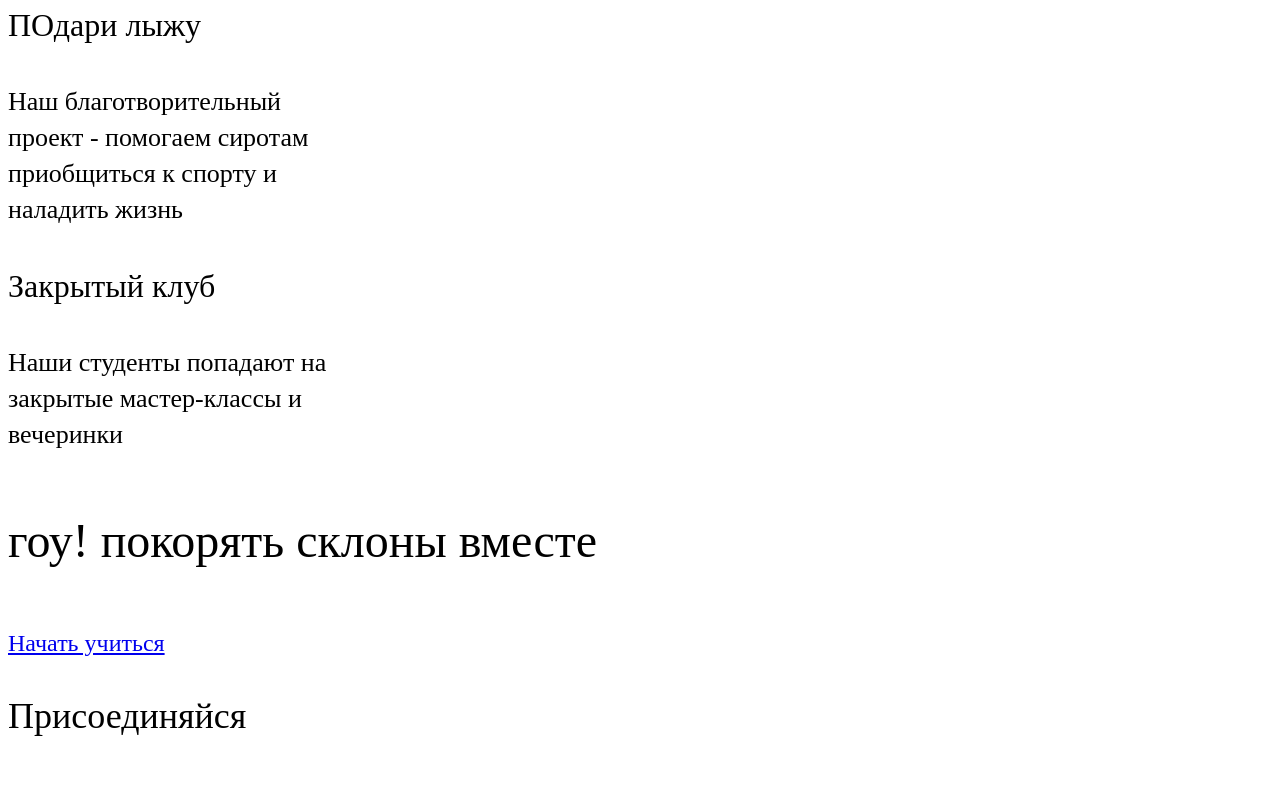
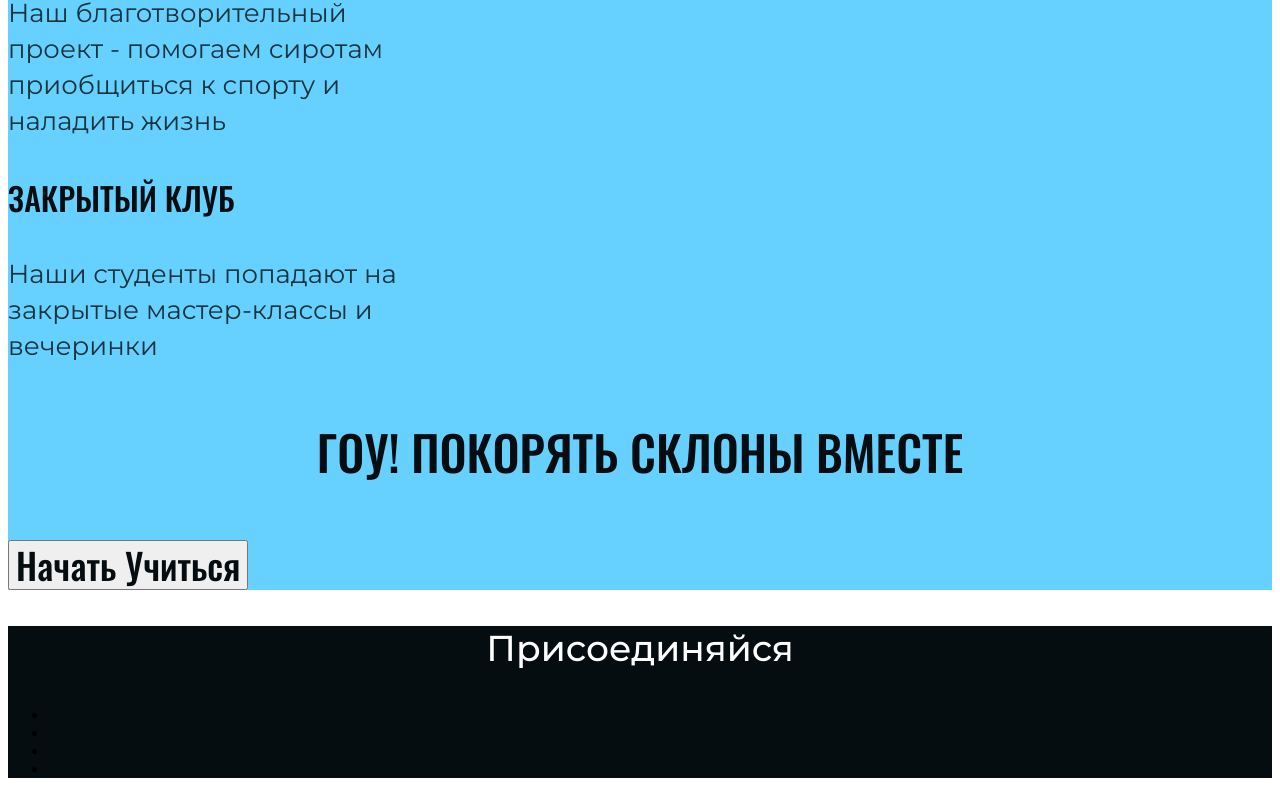
Before and after one commit to arek-11/ski-school-avetisyan, a plain HTML site: page index.html in a window 1280 px wide. Shown: the part 1596-2390 px from the top of the page. Drawn offline with Linux system fonts and the light colour scheme.

Commit message:
Домашний Проект

```diff
--- a/index.html
+++ b/index.html
@@ -1,5 +1,6 @@
 <!DOCTYPE html>
 <html lang="en">
+
 <head>
     <meta charset="UTF-8">
     <meta http-equiv="X-UA-Compatible" content="IE=edge">
@@ -8,6 +9,7 @@
     <link rel="stylesheet" href="style/style.css">
     <div id="header{width:"></div>
 </head>
+
 <body>
 <header class="header">
     <img src="" alt="" class="class">
@@ -29,36 +31,36 @@
 </header>
 
 <main class="main">
-    <section class="lead">
-        <h1 class="lead-title">ОБУЧЕНИЕ ГОРНЫМ ЛЫЖАМ В САНКТ-ПЕТЕРБУРГЕ</h1>
-        <p class="lead-text">Учим на склонах Игоры, Охта-парка и на базе собственной<br>
+<section class="about">
+    <h1 class="about-title">ОБУЧЕНИЕ ГОРНЫМ ЛЫЖАМ В САНКТ-ПЕТЕРБУРГЕ</h1>
+    <p class="about-desc">Учим на склонах Игоры, Охта-парка и на базе собственной<br>
         тренировочной базы в центре города с применением<br>
         уникального треножера, имитирующего склон</p>
 
         </section>
-        <section class="about">
-            <h2 class="about-title">Учиться с нами увлекательно и эффективно</h2>
-            <p class="content">Мы профи</p>
+<section class="content">
+    <h2 class="content-title">Учиться с нами увлекательно и эффективно</h2>
+    <p class="content-heading">Мы профи</p>
     <p class="content-text">
         Наши инструктора - мастера <br>
         спорта, призеры российских <br>
         и международных стартов.</p>
 
-            <p class="content">2000+</p>
+    <p class="content-heading">2000+</p>
 
     <p class="content-text">
         Довольных райдеров <br>
         рассекает на заснеженных <br>
         склонах. И это наша заслуга :)</p>
 
-            <p class="content">Учим 365 дней в году</p>
+    <p class="content-heading">Учим 365 дней в году</p>
 
     <p class="content-text">
         У нас есть крутой тренажер, <br>
         имитирующий реальный <br>
         склон площадью 50м. кв</p>
 
-            <p class="content">20+</p>
+    <p class="content-heading">20+</p>
 
     <p class="content-text">
         Наград завоевали наши <br>
@@ -66,7 +68,7 @@
         международных <br>
         соревнованиях <br></p>
 
-            <p class="content">ПОдари лыжу</p>
+    <p class="content-heading">Подари лыжу</p>
 
     <p class="content-text">
         Наш благотворительный <br>
@@ -74,7 +76,7 @@
         приобщиться к спорту и <br>
         наладить жизнь</p>
 
-                <p class="content">Закрытый клуб</p>
+    <p class="content-heading">Закрытый клуб</p>
 
     <p class="content-text">
         Наши студенты попадают на <br>
@@ -82,14 +84,10 @@
         вечеринки</p>
         </section>
         <section class="main">
-
-                    <h3 class="about-main">гоу! покорять склоны вместе</h3>
-                    <nav class="menu-link">
-                        <a href="#" class="main-link">Начать учиться</a>
-
-                    </nav>
-
-
+<div class="order">
+    <p class="order-text">гоу! покорять склоны вместе</p>
+<button class="btn">Начать Учиться</button>
+</div>
 
 </section>
 
@@ -97,11 +95,25 @@
 
 </main>
 <footer class="footer">
-        <section class="about-footer">
-            <p class="footer-title">Присоединяйся</p>
+<p class="copyright">Присоединяйся</p>
+<ul class="social">
+    <li class="social-item">
+        <a href="" class="social-link"></a>
+    </li>
+    <li class="social-item">
+        <a href="" class="social-link"></a>
+    </li>
+    <li class="social-item">
+        <a href="" class="social-link"></a>
+    </li>
+    <li class="social-item">
+        <a href="" class="social-link"></a>
+    </li>
+</ul>
 
-        </section>
+
 
 </footer>
 </body>
+
 </html>
--- a/style/style.css
+++ b/style/style.css
@@ -1,6 +1,63 @@
+/* montserrat-regular - latin_cyrillic */
+@font-face {
+    font-family: 'Montserrat';
+    font-style: normal;
+    font-weight: 400;
+    src: local(''),
+         url('../font/montserrat-v25-latin_cyrillic-regular.woff2') format('woff2'), /* Chrome 26+, Opera 23+, Firefox 39+ */
+         url('../font/montserrat-v25-latin_cyrillic-regular.woff') format('woff'); /* Chrome 6+, Firefox 3.6+, IE 9+, Safari 5.1+ */
+  }
+  /* montserrat-500 - latin_cyrillic */
+  @font-face {
+    font-family: 'Montserrat';
+    font-style: normal;
+    font-weight: 500;
+    src: local(''),
+         url('../font/montserrat-v25-latin_cyrillic-500.woff2') format('woff2'), /* Chrome 26+, Opera 23+, Firefox 39+ */
+         url('../font/montserrat-v25-latin_cyrillic-500.woff') format('woff'); /* Chrome 6+, Firefox 3.6+, IE 9+, Safari 5.1+ */
+  }
+
+  /* oswald-regular - latin_cyrillic */
+@font-face {
+    font-family: 'Oswald';
+    font-style: normal;
+    font-weight: 400;
+    src: local(''),
+         url('../font/oswald-v49-latin_cyrillic-regular.woff2') format('woff2'), /* Chrome 26+, Opera 23+, Firefox 39+ */
+         url('../font/oswald-v49-latin_cyrillic-regular.woff') format('woff'); /* Chrome 6+, Firefox 3.6+, IE 9+, Safari 5.1+ */
+  }
+  /* oswald-500 - latin_cyrillic */
+  @font-face {
+    font-family: 'Oswald';
+    font-style: normal;
+    font-weight: 500;
+    src: local(''),
+         url('../font/oswald-v49-latin_cyrillic-500.woff2') format('woff2'), /* Chrome 26+, Opera 23+, Firefox 39+ */
+         url('../font/oswald-v49-latin_cyrillic-500.woff') format('woff'); /* Chrome 6+, Firefox 3.6+, IE 9+, Safari 5.1+ */
+  }
+
+  /* Common */
+
+.header {
+background-color: #66D1ff;
+
+}
+.footer {
+    background-color: #060d10;
+}
+
+.main {
+    background-color: #66d1ff;
+}
+
+
 /* Header */
 
 .menu-link {
+font-family: 'Montserrat', sans-serif;
+font-style: normal;
+color: #060d10;
+text-decoration: none;
 font-size: 24px;
 font-weight: 500;
 line-height: 29px;
@@ -8,6 +65,9 @@
 }
 
 .about-phone {
+font-family: 'Montserrat', sans-serif;
+font-style: normal;
+color: #060d10;
 font-size: 28px;
 font-weight: 500;
 line-height: 34px;
@@ -16,56 +76,105 @@
 
 /* lead */
 
-    .lead-title {
+
+.about-title {
+font-family: 'Oswald', sans-serif;
+font-style: normal;
+color: #fff;
 font-size: 60px;
 font-weight: 500;
 line-height: 89px;
+text-shadow: 1px 1px 2px #060d10;
+display: flex;
+align-items: center;
+text-align: center;
+text-transform: uppercase;
+
 
 }
-    .lead-text {
+.about-desc {
+font-family: 'Montserrat', sans-serif;
+font-style: normal;
+color: #fff;
 font-size: 32px;
 font-weight: 500;
 line-height: 39px;
-
+display: flex;
+align-items: center;
+text-align: center;
+text-shadow: 1px 1px 2px #060d10;
 }
 
 /* main */
 
-    .about-title {
+
+.content-title {
+font-family: 'Oswald', sans-serif;
+font-style: normal;
+color: #060d10;
 font-size: 48px;
 font-weight: 500;
 line-height: 80px;
+text-align: center;
+text-transform: uppercase;
 
 }
 
-    .content {
+.content-heading {
+font-family: 'Oswald', sans-serif;
+font-style: normal;
+color: #060d10;
 font-size: 32px;
 font-weight: 500;
 line-height: 53px;
+text-transform: uppercase;
 
 }
 
 .content-text {
+font-family: 'Montserrat', sans-serif;
+font-style: normal;
+color: #060d10;
 font-size: 26px;
 font-weight: 400;
 line-height: 36px;
+mix-blend-mode: normal;
+opacity: 0.8;
 
 }
 
-    .about-main {
+.order-text {
+font-family: 'Oswald', sans-serif;
+font-style: normal;
+color: #060d10;
 font-size: 48px;
 font-weight: 500;
 line-height: 80px;
+text-align: center;
+text-transform: uppercase;
 
+}
+.btn {
+font-family: 'Oswald', sans-serif;
+font-style: normal;
+color: #060d10;
+font-size: 36px;
+font-weight: 500;
+line-height: 44px;
+display: flex;
+align-items: center;
+text-align: center;
 }
 
 /* Footer */
 
-        .footer-title {
-
+.copyright {
+font-family: 'Montserrat', sans-serif;
+font-style: normal;
+color: #fff;
 font-size: 36px;
 font-weight: 500;
 line-height: 44px;
-
+text-align: center;
 
 }
```
Also changed, not shown: font/montserrat-v25-latin_cyrillic-500.woff (added), font/montserrat-v25-latin_cyrillic-500.woff2 (added), font/montserrat-v25-latin_cyrillic-regular.woff (added), font/montserrat-v25-latin_cyrillic-regular.woff2 (added), font/oswald-v49-latin_cyrillic-500.woff (added), font/oswald-v49-latin_cyrillic-500.woff2 (added), font/oswald-v49-latin_cyrillic-regular.woff (added), font/oswald-v49-latin_cyrillic-regular.woff2 (added). Lines whose indentation alone changed are shown as unchanged.
